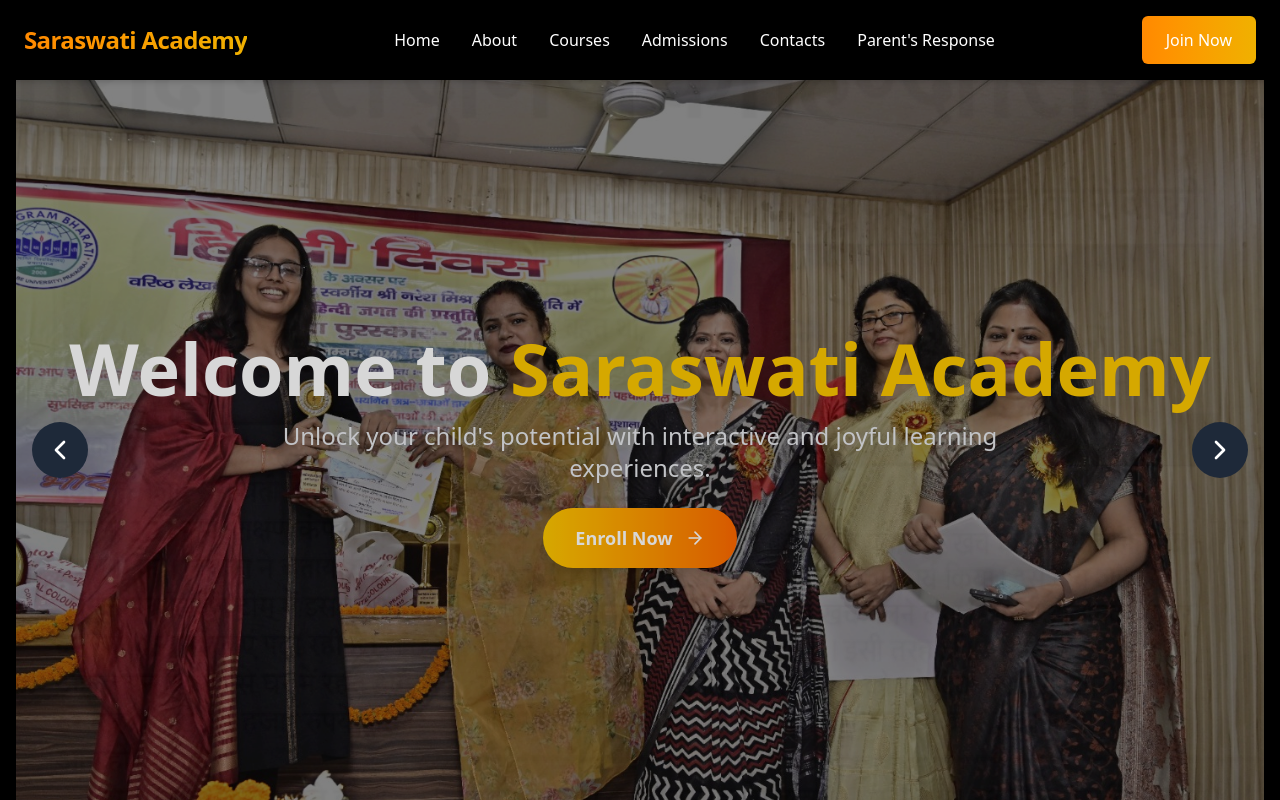
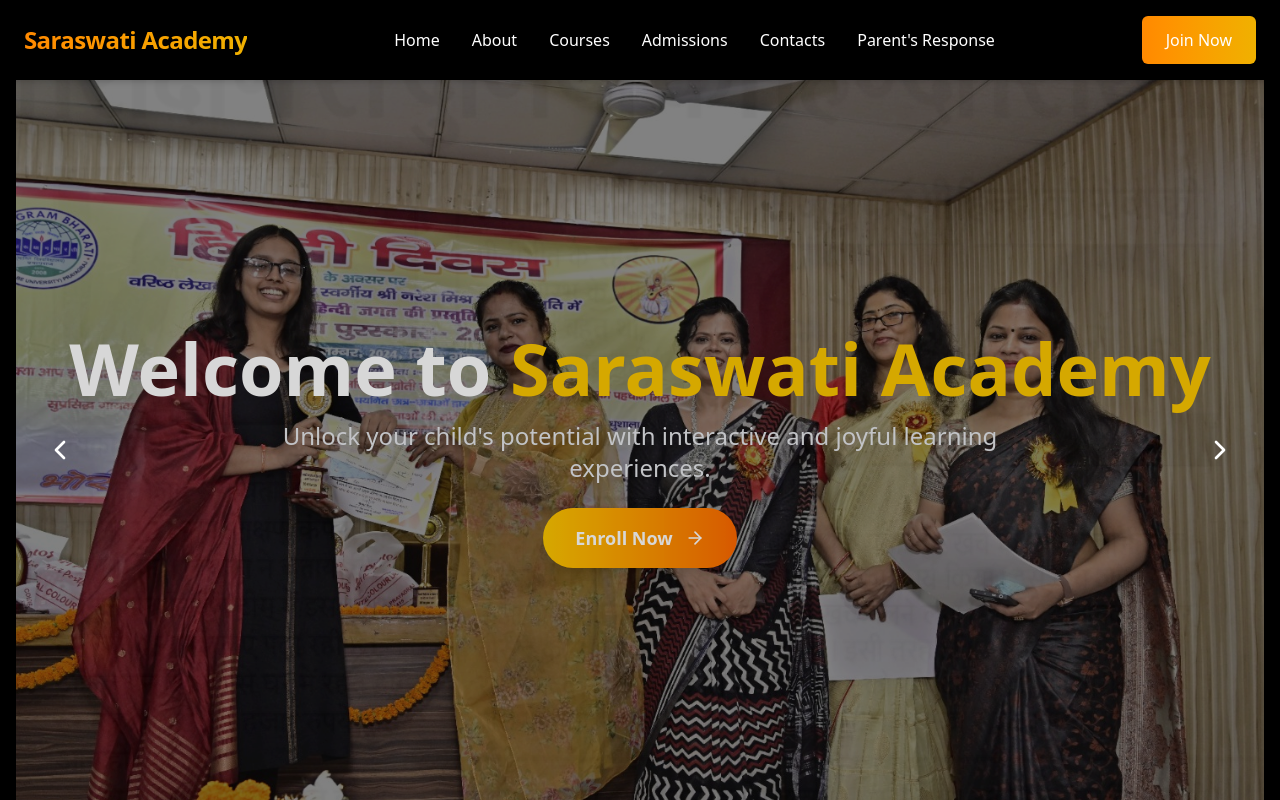
Before and after one commit to shj-sa/Saraswati_Academy_web, a React (Vite) app in the folder client/: page / in a window 1280 px wide. Shown: the top 800 px of the page. Built offline with nearby package versions, Linux system fonts and the light colour scheme.

Commit message:
style(Frontend): Style the landing page

```diff
--- a/client/src/components/HomePage/Sections/Hero.jsx
+++ b/client/src/components/HomePage/Sections/Hero.jsx
@@ -69,7 +69,7 @@
                 transition={{ duration: 0.8, delay: 0.4 }}
               >
                 <Link
-                  to="/admissions"
+                  to="#home"
                   className="inline-flex items-center px-8 py-4 text-lg font-semibold text-white rounded-full shadow-lg bg-gradient-to-r from-yellow-400 to-orange-500 hover:from-yellow-500 hover:to-orange-600 transition-transform transform hover:scale-105"
                 >
                   Enroll Now <ArrowRight className="w-5 h-5 ml-3" />
@@ -83,13 +83,13 @@
       {/* Custom Navigation Buttons */}
       <button
         onClick={() => sliderRef.current.slickPrev()}
-        className="absolute left-4 top-1/2 transform -translate-y-1/2 bg-gray-800 bg-opacity-50 text-white p-3 rounded-full hover:bg-opacity-70 transition"
+        className="absolute left-4 top-1/2 transform -translate-y-1/2 text-white p-3 rounded-full hover:bg-opacity-70 transition"
       >
         <ChevronLeft size={32} />
       </button>
       <button
         onClick={() => sliderRef.current.slickNext()}
-        className="absolute right-4 top-1/2 transform -translate-y-1/2 bg-gray-800 bg-opacity-50 text-white p-3 rounded-full hover:bg-opacity-70 transition"
+        className="absolute right-4 top-1/2 transform -translate-y-1/2  text-white p-3 rounded-full hover:bg-opacity-70 transition"
       >
         <ChevronRight size={32} />
       </button>
```
Also changed, not shown: client/src/style/landingpage.css (+12 -0 lines).
